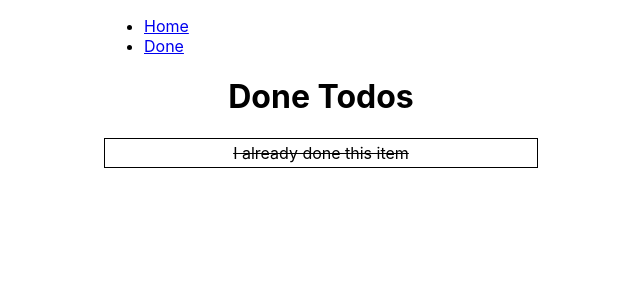
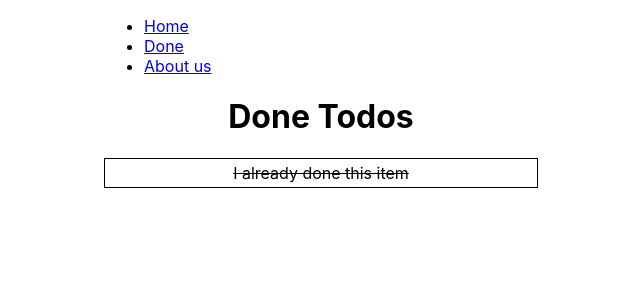
Before and after one commit to JoyceNg-oocl/day10-react-todolist, a React (Create React App) app: page /todos/done in a window 1280 px wide. Shown: the top 300 px of the page, without its empty margins (319-959 px from the left). Built offline with nearby package versions, Linux system fonts and the light colour scheme.

Commit message:
feat: add AboutUsPage and update routes

```diff
--- a/src/App.js
+++ b/src/App.js
@@ -1,36 +1,20 @@
-import {useContext, useReducer} from "react";
+import {useReducer} from "react";
 import "./App.css";
 import {todoReducer} from "./reducers/TodoReducer";
 import {TodoContext} from "./contexts/TodoContext";
-import {createBrowserRouter, RouterProvider, useParams} from "react-router";
+import {createBrowserRouter, RouterProvider} from "react-router";
 import {ErrorPage} from "./pages/ErrorPage";
 import {HomePage} from "./pages/HomePage";
 import {TodoDetailPage} from "./pages/TodoDetailPage";
 import {DefaultLayout} from "./layouts/DefaultLayout";
+import {TodoDonePage} from "./pages/TodoDonePage";
+import {AboutUsPage} from "./pages/AboutUsPage";
 
 export const initState = [
   {id: 1, text: "This is the first thing I need to do", done: false},
   {id: 2, text: "This is the second thing I need to do", done: false},
   {id: 3, text: "I already done this item", done: true},
 ];
-
-function TodoDonePage() {
-  const {state} = useContext(TodoContext);
-  const todoDone = state.filter((todo) => todo.done === true);
-
-  return <div className={"todo-done-container"}>
-    <h1>Done Todos</h1>
-    {todoDone.length === 0
-      ? <p>No done todos yet.</p>
-      : todoDone.map((todo) => (
-      <div key={todo.id} className={"todo-item"}>
-        <span className={"todo-done"}>
-          {todo.text}
-        </span>
-      </div>
-    ))}
-  </div>;
-}
 
 const routes = createBrowserRouter([
   {
@@ -48,7 +32,11 @@ const routes = createBrowserRouter([
       }, {
         path: "/todos/done",
         element: <TodoDonePage/>,
+      }, {
+        path: "/about",
+        element: <AboutUsPage/>,
       }
+
     ],
   },
 ]);
--- a/src/layouts/DefaultLayout.js
+++ b/src/layouts/DefaultLayout.js
@@ -7,6 +7,7 @@ export function DefaultLayout() {
         <ul>
           <li><NavLink to={"/"}>Home</NavLink></li>
           <li><NavLink to={"/todos/done"}>Done</NavLink></li>
+          <li><NavLink to={"/about"}>About us</NavLink></li>
         </ul>
       </nav>
     </header>
--- /dev/null
+++ b/src/pages/AboutUsPage.js
@@ -0,0 +1,6 @@
+export function AboutUsPage() {
+  return <div>
+    <h1>About us</h1>
+    <p>&copy; Copyright</p>
+  </div>;
+}
--- /dev/null
+++ b/src/pages/TodoDonePage.js
@@ -0,0 +1,20 @@
+import {useContext} from "react";
+import {TodoContext} from "../contexts/TodoContext";
+
+export function TodoDonePage() {
+  const {state} = useContext(TodoContext);
+  const todoDone = state.filter((todo) => todo.done === true);
+
+  return <div className={"todo-done-container"}>
+    <h1>Done Todos</h1>
+    {todoDone.length === 0
+      ? <p>No done todos yet.</p>
+      : todoDone.map((todo) => (
+        <div key={todo.id} className={"todo-item"}>
+        <span className={"todo-done"}>
+          {todo.text}
+        </span>
+        </div>
+      ))}
+  </div>;
+}
```
